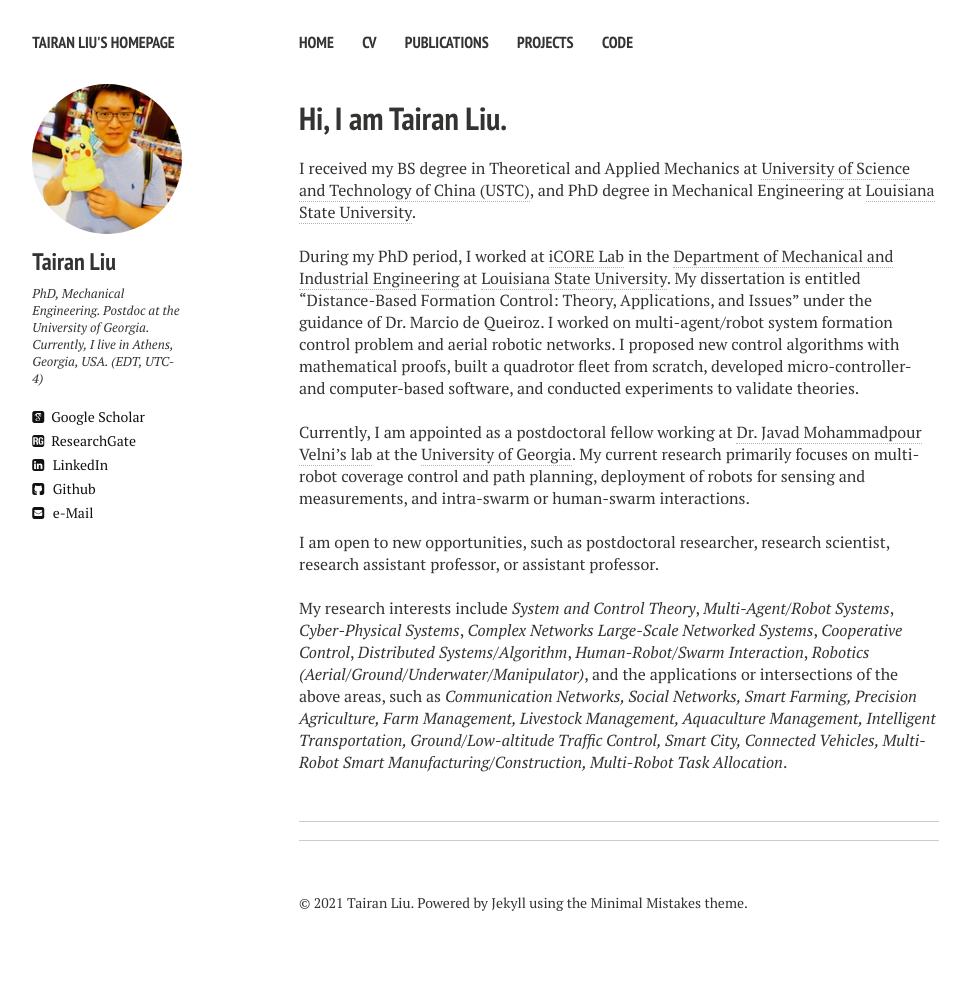
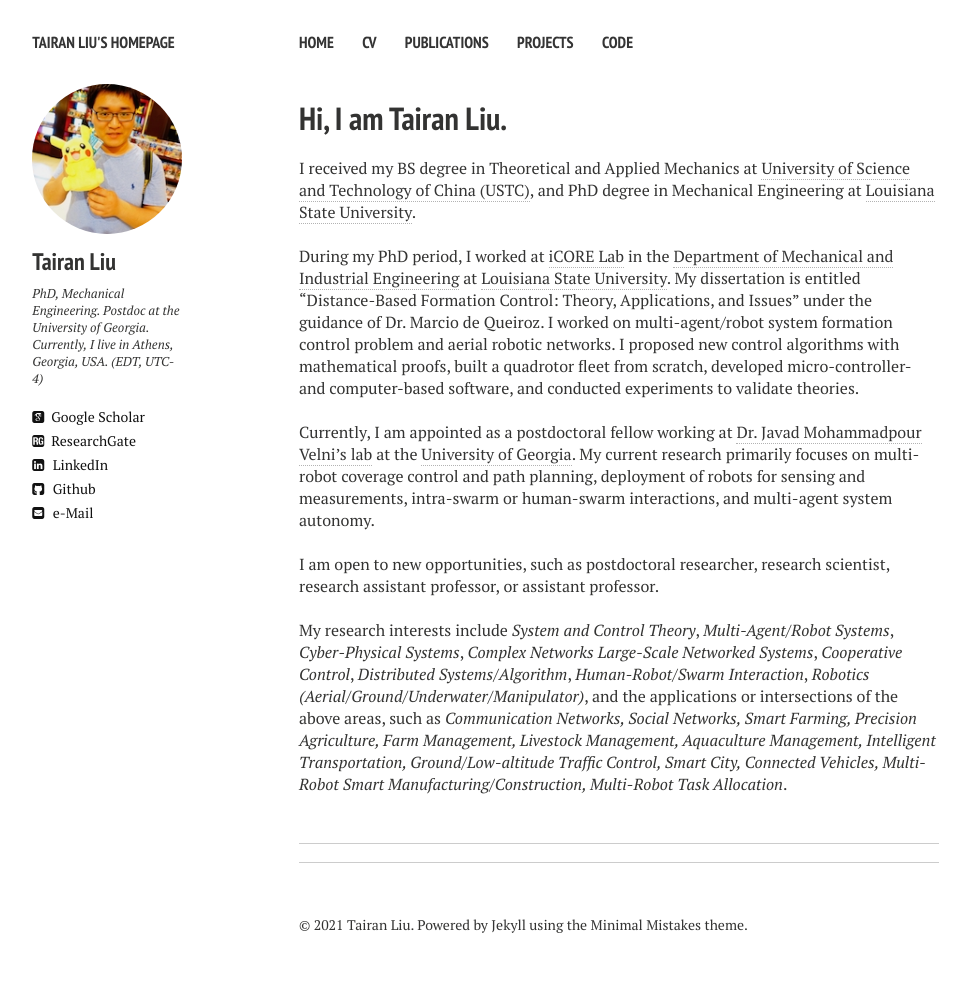
Before and after one commit to liutairan/liutairan.github.io, a Jekyll site: the page built from index.md, in a window 1280 px wide. Shown: the whole page, without its empty margins (21-991 px from the left). Built offline with Jekyll 4.4.1, drawn with Linux system fonts in a browser that asks for light colours; nearby versions of some CDN libraries; comment, search, counter and statistics services are not loaded; before the commit the page ends 961 px from its top, so only the background shows below that.

Commit message:
Update index.md

```diff
--- a/index.md
+++ b/index.md
@@ -14,7 +14,7 @@
 During my PhD period, I worked at <a href="https://icorelab.github.io" target="_blank">iCORE Lab</a> in the <a href="https://www.lsu.edu/eng/mie/" target="_blank">Department of Mechanical and Industrial Engineering</a> at <a href="https://www.lsu.edu/" target="_blank">Louisiana State University</a>. My dissertation is entitled “Distance-Based Formation Control: Theory, Applications, and Issues” under the guidance of Dr. Marcio de Queiroz. I worked on multi-agent/robot system formation control problem and aerial robotic networks. I proposed new control algorithms with mathematical proofs, built a quadrotor fleet from scratch, developed micro-controller- and computer-based software, and conducted experiments to validate theories.
 
 <br />
-Currently, I am appointed as a postdoctoral fellow working at <a href="http://cscl.engr.uga.edu/" target="_blank">Dr. Javad Mohammadpour Velni’s lab</a> at the <a href="https://www.uga.edu/">University of Georgia</a>. My current research primarily focuses on multi-robot coverage control and path planning, deployment of robots for sensing and measurements, and intra-swarm or human-swarm interactions.
+Currently, I am appointed as a postdoctoral fellow working at <a href="http://cscl.engr.uga.edu/" target="_blank">Dr. Javad Mohammadpour Velni’s lab</a> at the <a href="https://www.uga.edu/">University of Georgia</a>. My current research primarily focuses on multi-robot coverage control and path planning, deployment of robots for sensing and measurements, intra-swarm or human-swarm interactions, and multi-agent system autonomy.
 
 <br />
 I am open to new opportunities, such as postdoctoral researcher, research scientist, research assistant professor, or assistant professor.
```
